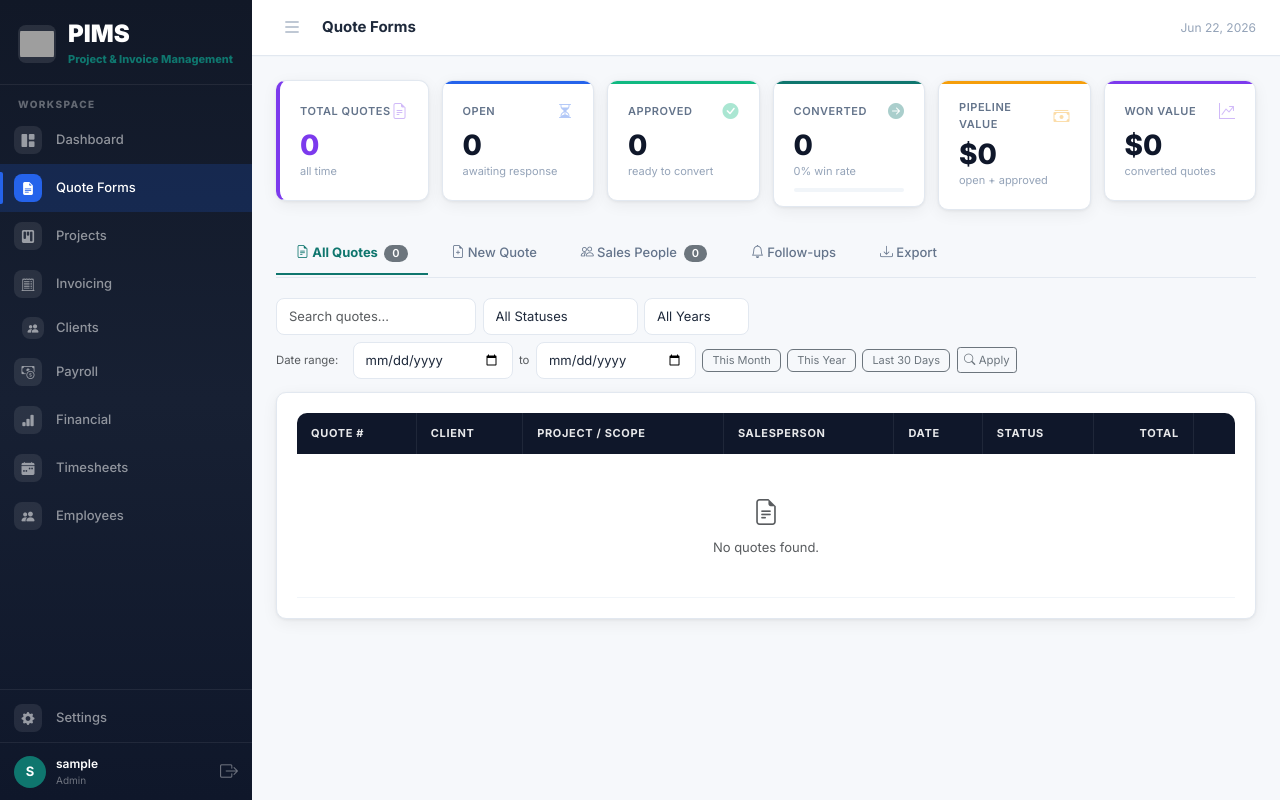
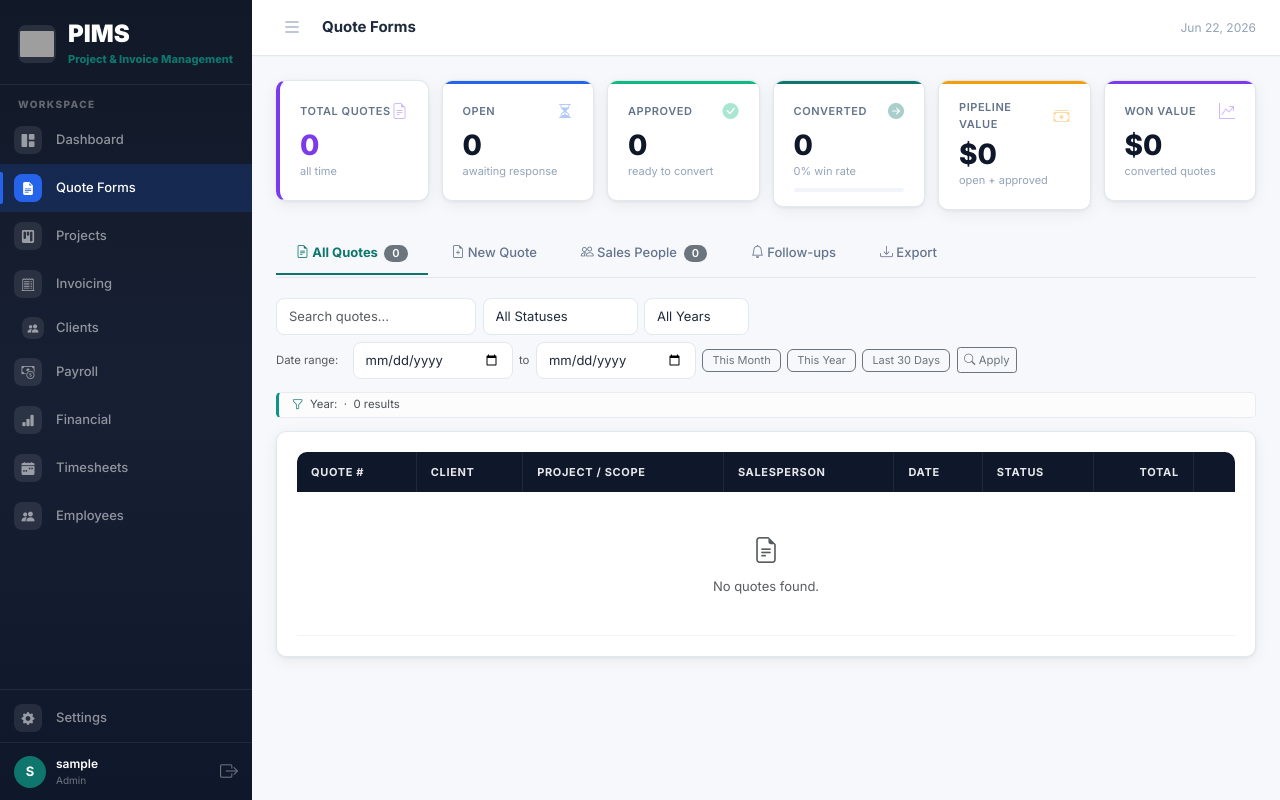
Before and after one commit to archengservices2022/MABS_PIMS, a Flask app: page /quotes in a window 1280 px wide. Run offline with Flask 3, Linux system fonts and the light colour scheme; the visitor is signed in with stand-in values (Sample User, id 1); grey boxes are pictures that could not be loaded.

Commit message:
Add dynamic filter result display for Quotes filtering
- Filter alert now updates dynamically when filters are applied
- Shows applied filter criteria and result count
- Display updates in real-time without page reload
- Hides when no filters are active

Co-Authored-By: Claude Haiku 4.5 <noreply@anthropic.com>

```diff
--- a/web_app/templates/quotes.html
+++ b/web_app/templates/quotes.html
@@ -148,11 +148,10 @@
       </div>
     </form>
 
-    {% if year_filter or month_filter or date_from or date_to %}
-    <div class="alert alert-light py-1 px-3 mb-3 small d-flex align-items-center gap-2"
-         style="border-left:3px solid #0D9488;">
+    <div id="quoteFilterAlert" class="alert alert-light py-1 px-3 mb-3 small d-flex align-items-center gap-2"
+         style="border-left:3px solid #0D9488;{% if not (year_filter or month_filter or date_from or date_to) %}display:none;{% endif %}">
       <i class="bi bi-funnel text-teal"></i>
-      <span>
+      <span id="quoteFilterText">
         {% if date_from and date_to %}
           Date range: <strong>{{ date_from }}</strong> to <strong>{{ date_to }}</strong>
         {% elif date_from %}
@@ -166,10 +165,9 @@
         {% else %}
           Year: <strong>{{ year_filter }}</strong>
         {% endif %}
-        &nbsp;·&nbsp; {{ quotes|length }} result{{ 's' if quotes|length != 1 else '' }}
+        &nbsp;·&nbsp; <span id="quoteFilterCount">{{ quotes|length }}</span> result{{ 's' if quotes|length != 1 else '' }}
       </span>
     </div>
-    {% endif %}
 
     <div class="card-panel">
       <div class="table-responsive">
@@ -1089,6 +1087,42 @@ function updateQuoteSummaryCards() {
   document.getElementById('card-conv-bar').style.width = convRate + '%';
   document.getElementById('card-pipeline').textContent = '$' + pipelineValue.toLocaleString('en-US', {minimumFractionDigits: 0, maximumFractionDigits: 0});
   document.getElementById('card-won-value').textContent = '$' + wonValue.toLocaleString('en-US', {minimumFractionDigits: 0, maximumFractionDigits: 0});
+
+  // Update filter result display
+  const filterAlert = document.getElementById('quoteFilterAlert');
+  const filterCount = document.getElementById('quoteFilterCount');
+  if (filterAlert && filterCount) {
+    if (search || status || year || month || dateFrom || dateTo) {
+      // Build filter description
+      let filterDesc = '';
+      if (year && month) {
+        const monthNames = ['January','February','March','April','May','June',
+                           'July','August','September','October','November','December'];
+        filterDesc = monthNames[parseInt(month) - 1] + ' ' + year;
+      } else if (year) {
+        filterDesc = 'Year: ' + year;
+      } else if (dateFrom && dateTo) {
+        filterDesc = 'Date range: ' + dateFrom + ' to ' + dateTo;
+      } else if (dateFrom) {
+        filterDesc = 'From ' + dateFrom;
+      } else if (dateTo) {
+        filterDesc = 'Up to ' + dateTo;
+      }
+
+      // Update display
+      filterAlert.style.display = '';
+      filterCount.textContent = totalCount;
+
+      // Update filter text if there's a date filter
+      if (filterDesc) {
+        document.getElementById('quoteFilterText').innerHTML =
+          '<strong>' + filterDesc + '</strong>&nbsp;·&nbsp; <span id="quoteFilterCount">' + totalCount + '</span> result' + (totalCount !== 1 ? 's' : '');
+      }
+    } else {
+      // No filters applied
+      filterAlert.style.display = 'none';
+    }
+  }
 }
 
 // Attach listeners to filter inputs
```
